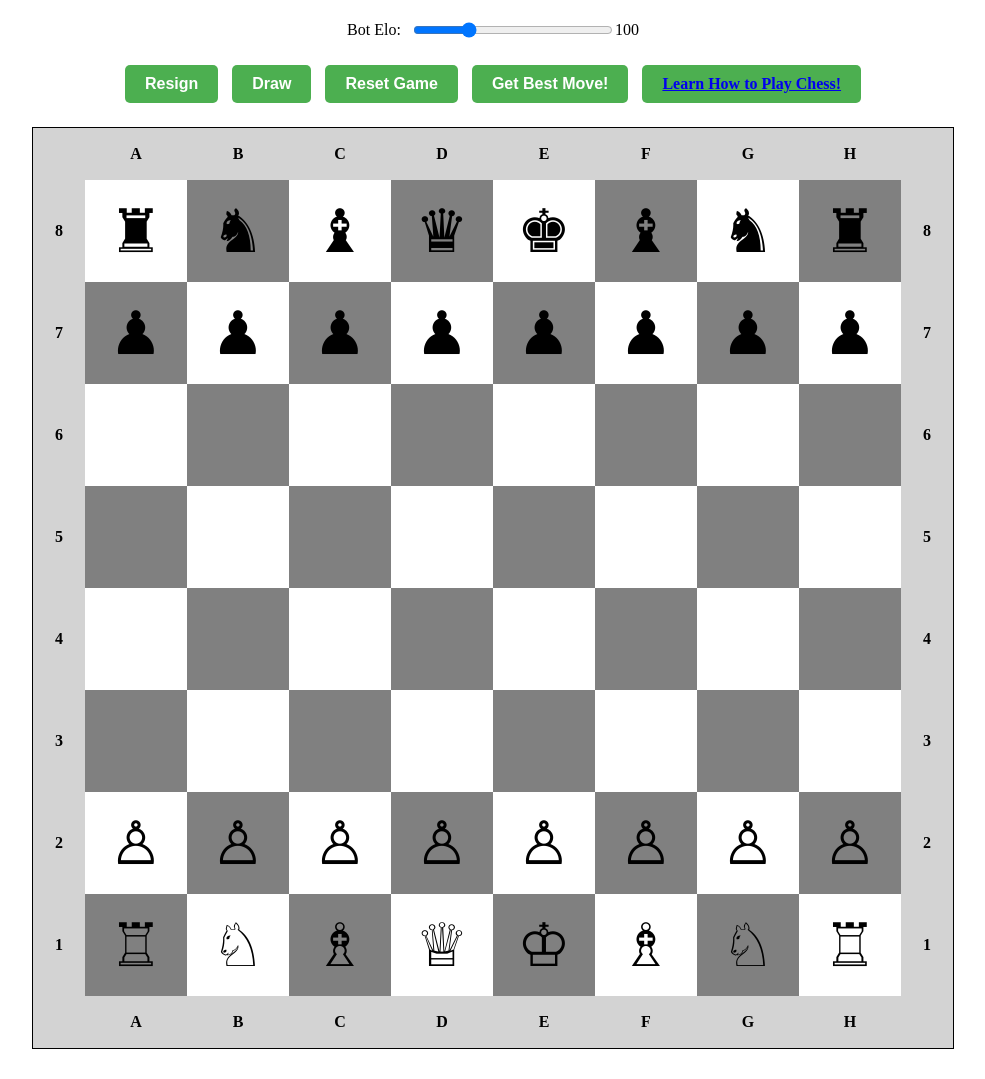
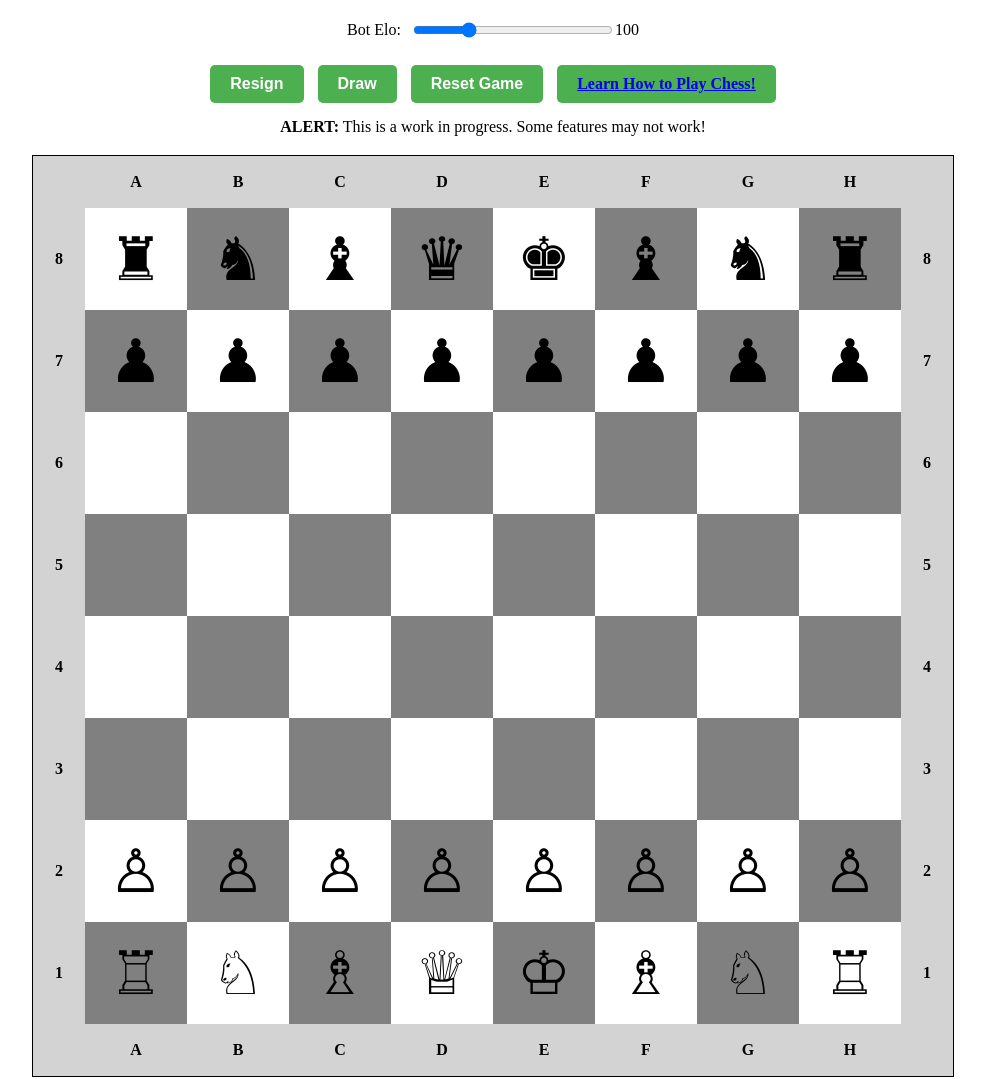
Before and after one commit to funsparktv-ai/nova-chess, a plain HTML site: page index.html in a window 1280 px wide. Shown: the whole page, without its empty margins (147-1132 px from the left). Before the commit the page ends 1056 px from the top, so only its background shows below. Drawn offline with nearby package versions, Linux system fonts and the light colour scheme; a script that the page names is missing.

Commit message:
Update index.html

```diff
--- a/index.html
+++ b/index.html
@@ -92,15 +92,17 @@
         <button id="resign" class="button">Resign</button>
         <button id="draw" class="button">Draw</button>
         <button id="resetgamebutton" class="button">Reset Game</button>
-        <button id="hint" class="button">Get Best Move!</button>
         <div class="button">
-                <a href="https://funsparktv-ai.github.io/howtoplaychess.html" target="_blank">
+                <a href="https://funsparktv-ai.github.io/nova-chess/howtoplaychess.html" target="_blank">
                     Learn How to Play Chess!
                 </a>
             </div>
         <div class="status" id="status"></div>
         <div class="status" id="playerElo"></div>
         <div class="status" id="gameEvaluation"></div>
+        <div class="alert">
+    <strong>ALERT:</strong> This is a work in progress. Some features may not work!
+  </div>
     </div>
     <div class="chessboard-container">
     <table>
```
